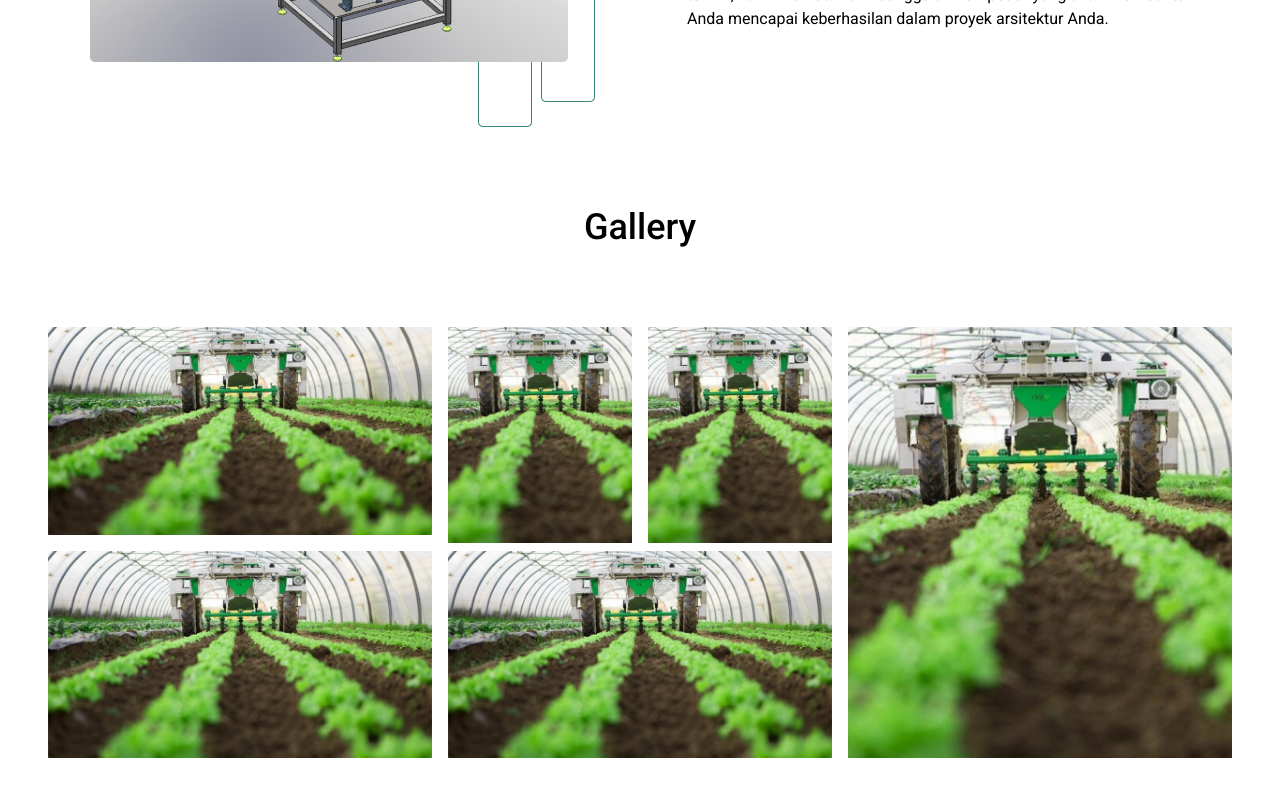
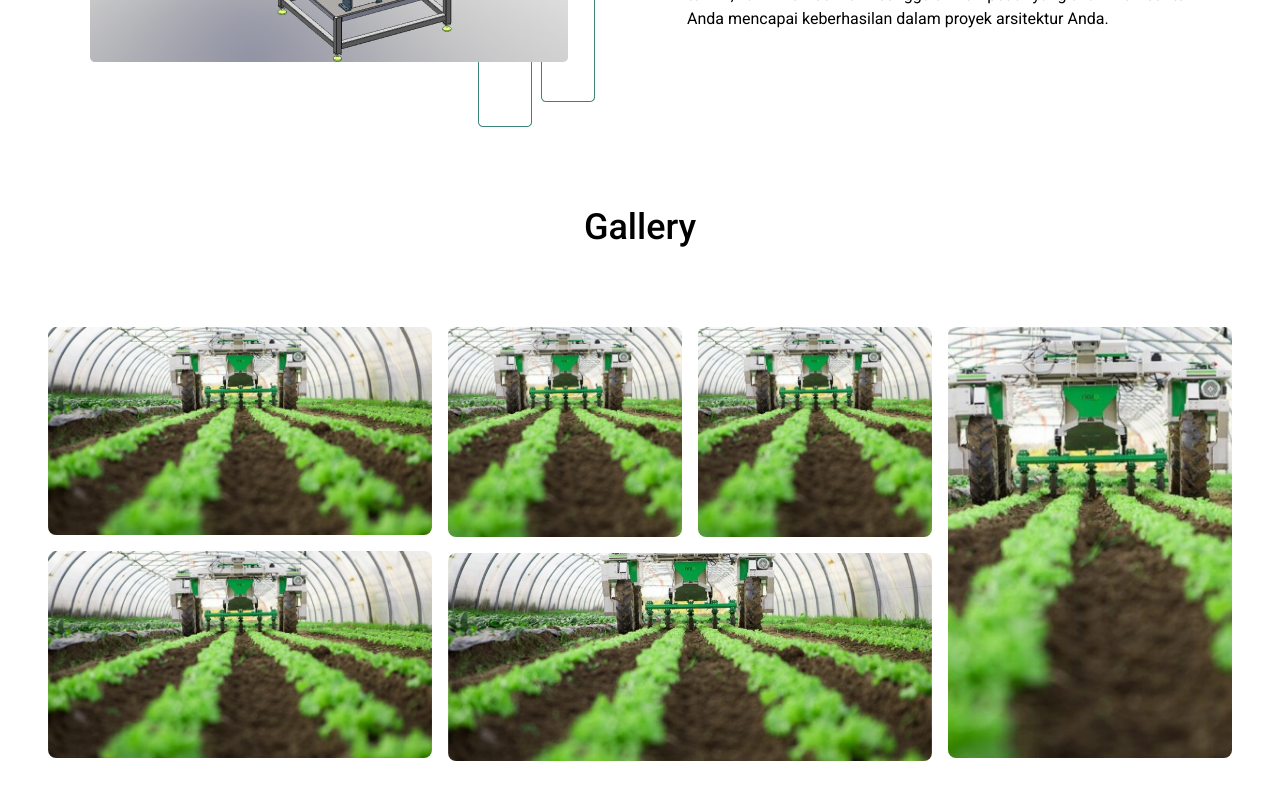
Before and after one commit to Phokade/phokade, a React (Vite) app: page / in a window 1280 px wide. Shown: the part 2921-3721 px from the top of the page. Built offline with nearby package versions, Linux system fonts and the light colour scheme.

Commit message:
feat: fix gallery

```diff
--- a/src/layers/Gallery.jsx
+++ b/src/layers/Gallery.jsx
@@ -8,20 +8,20 @@ export default function Companies() {
 					<h1 className="text-4xl font-medium">Gallery</h1>
 				</div>
 			</div>
-			<div className="grid grid-cols-3 gap-4 mx-12 mb-12">
-				<div className="">
-					<img src={imgGallery} className="mb-4" />
-					<img src={imgGallery} />
+			<div className="grid grid-cols-12 gap-4 mx-12 mb-12">
+				<div className="col-span-4 row-span-1">
+					<img src={imgGallery} className="mb-4 rounded-lg" />
+					<img src={imgGallery} className="rounded-lg" />
 				</div>
-				<div>
-					<div className="grid-cols-2 grid h-1/2 gap-4 mb-2">
-						<img src={imgGallery} className="max-w-full object-cover h-full" />
-						<img src={imgGallery} className="max-w-full object-cover h-full" />
+				<div className="col-span-5 row-span-1">
+					<div className="grid-cols-2 grid gap-4 h-[48.7%] mb-4">
+						<img src={imgGallery} className="rounded-lg object-cover h-full" />
+						<img src={imgGallery} className="rounded-lg object-cover h-full" />
 					</div>
-					<img src={imgGallery} />
+					<img src={imgGallery} className="object-cover rounded-lg h-[48.3%] w-full" />
 				</div>
-				<div className="row-span-1">
-					<img src={imgGallery} className="object-cover h-full" />
+				<div className="row-span-1 col-span-3">
+					<img src={imgGallery} className="object-cover h-full rounded-lg" />
 				</div>
 			</div>
 		</>
```
